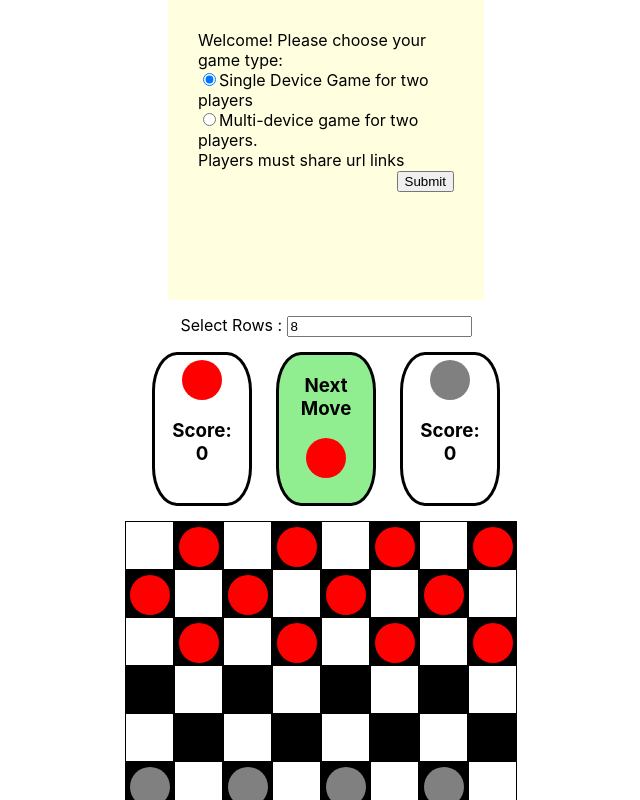
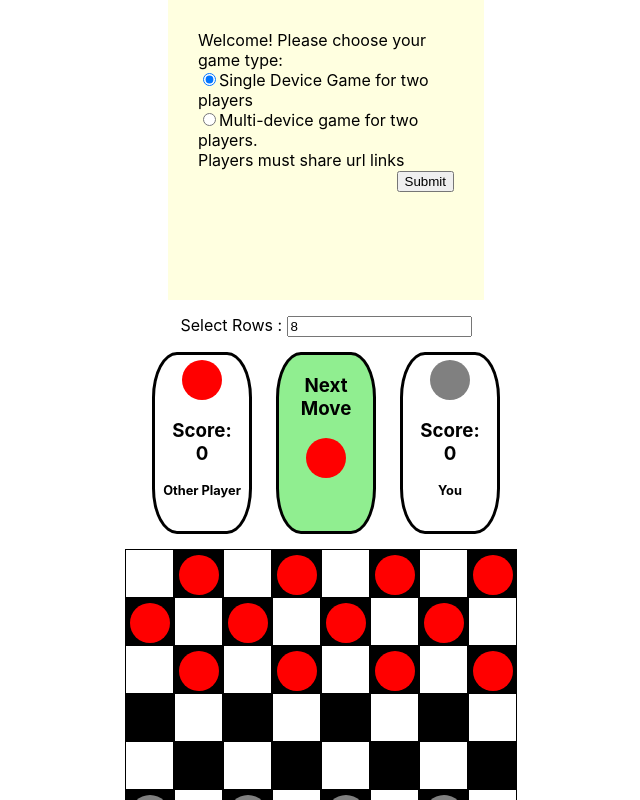
Before and after one commit to 343guiltyspark/ncheckers, a Next.js app: page /1 in a window 1280 px wide. Shown: the top 800 px of the page, without its empty margins (314-954 px from the left). Built offline with nearby package versions, Linux system fonts and the light colour scheme; no server answers.

Commit message:
Added identifying text to scoreboard elements upon instantiation of socketConnect.

```diff
--- a/components/board.tsx
+++ b/components/board.tsx
@@ -43,6 +43,15 @@ export const Board: React.FC<boardProps> = (boardProps) => {
   //                  -2 = selected red piece
   //                  -3 = selected gray piece
   //                         }
+
+  if (boardProps.io != null && boardProps.me == 2) {
+    var redBox = "You";
+    var grayBox = "Other Player";
+  } else if (boardProps.io != null && boardProps.me == 3) {
+    var redBox = "Other Player";
+    var grayBox = "You";
+  }
+
   const onChangeHandler = (e) => {
     setMoves(false);
 
@@ -72,6 +81,7 @@ export const Board: React.FC<boardProps> = (boardProps) => {
             scoreType={boardProps.redScore}
             cName={"activePlayer"}
             typeCName={"piece red"}
+            textBox={redBox}
           />
 
           <InformationCell
@@ -82,6 +92,7 @@ export const Board: React.FC<boardProps> = (boardProps) => {
             scoreType={boardProps.grayScore}
             cName={"activePlayer"}
             typeCName={"piece gray"}
+            textBox={grayBox}
           />
         </div>
       </div>
--- a/components/scoreBoardCell.tsx
+++ b/components/scoreBoardCell.tsx
@@ -2,6 +2,7 @@ interface props {
   scoreType: number; // red or gray score
   cName: string; //class name for wrapper
   typeCName: string; // class name for icon type
+  textBox: string;
 }
 
 export const ScoreBoardCell: React.FC<props> = (props) => {
@@ -12,6 +13,9 @@ export const ScoreBoardCell: React.FC<props> = (props) => {
         Score: <br />
         {props.scoreType}
       </h3>
+      <p style={{ fontSize: ".8rem" }}>
+        <b>{props.textBox}</b>
+      </p>
     </div>
   );
 };
```
